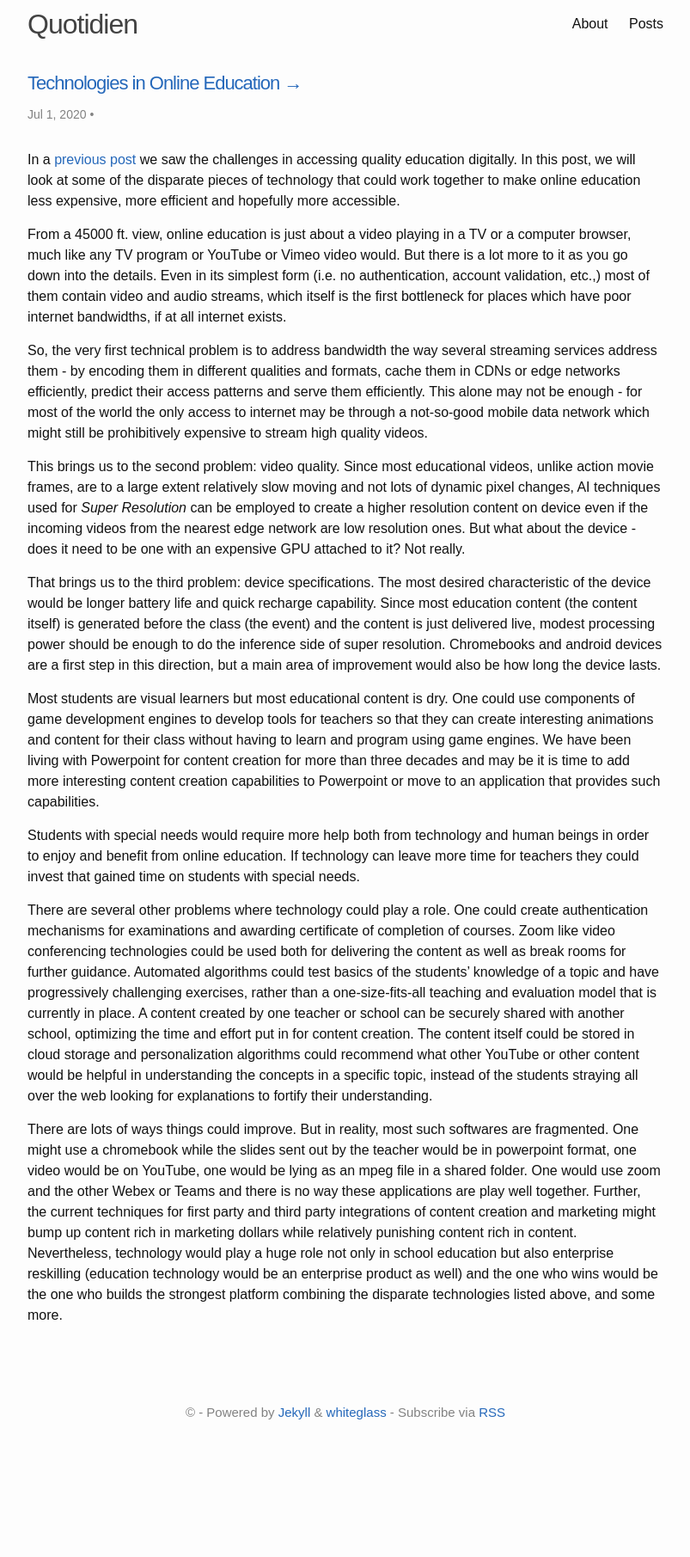
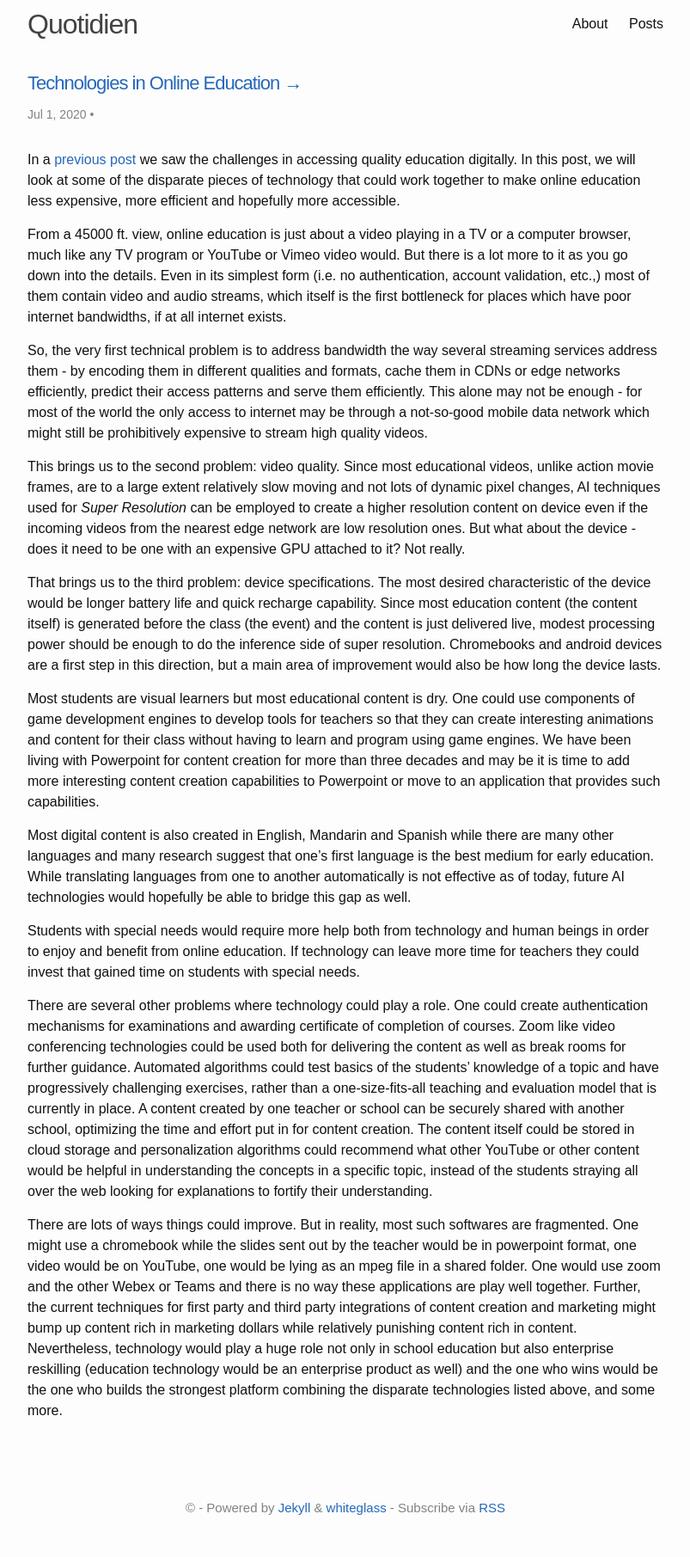
Before and after one commit to dotkay/dotkay.github.io, a Jekyll site: the page built from _posts/2020-07-01-online-education-part-2.md, in a window 1280 px wide. Shown: the whole page at 86% size, without its empty margins (238-1041 px from the left). Built offline with Jekyll 4.4.1, drawn with Linux system fonts in a browser that asks for light colours; before the commit the page ends 1700 px from its top, so only the background shows below that.

Commit message:
fixed post on online edu

```diff
--- a/_posts/2020-07-01-online-education-part-2.md
+++ b/_posts/2020-07-01-online-education-part-2.md
@@ -18,6 +18,8 @@ That brings us to the third problem: device specifications. The most desired cha
 
 Most students are visual learners but most educational content is dry. One could use components of game development engines to develop tools for teachers so that they can create interesting animations and content for their class without having to learn and program using game engines. We have been living with Powerpoint for content creation for more than three decades and may be it is time to add more interesting content creation capabilities to Powerpoint or move to an application that provides such capabilities.
 
+Most digital content is also created in English, Mandarin and Spanish while there are many other languages and many research suggest that one's first language is the best medium for early education. While translating languages from one to another automatically is not effective as of today, future AI technologies would hopefully be able to bridge this gap as well.
+
 Students with special needs would require more help both from technology and human beings in order to enjoy and benefit from online education. If technology can leave more time for teachers they could invest that gained time on students with special needs.
 
 There are several other problems where technology could play a role. One could create authentication mechanisms for examinations and awarding certificate of completion of courses. Zoom like video conferencing technologies could be used both for delivering the content as well as break rooms for further guidance. Automated algorithms could test basics of the students' knowledge of a topic and have progressively challenging exercises, rather than a one-size-fits-all teaching and evaluation model that is currently in place. A content created by one teacher or school can be securely shared with another school, optimizing the time and effort put in for content creation. The content itself could be stored in cloud storage and personalization algorithms could recommend what other YouTube or other content would be helpful in understanding the concepts in a specific topic, instead of the students straying all over the web looking for explanations to fortify their understanding.
```
